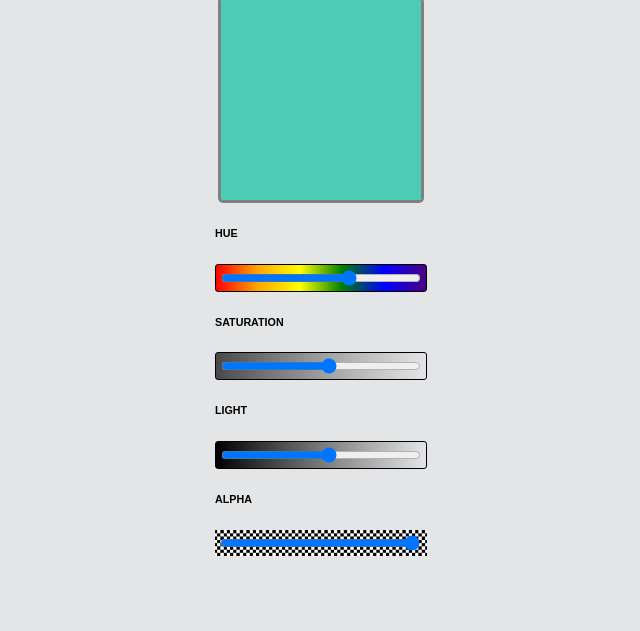
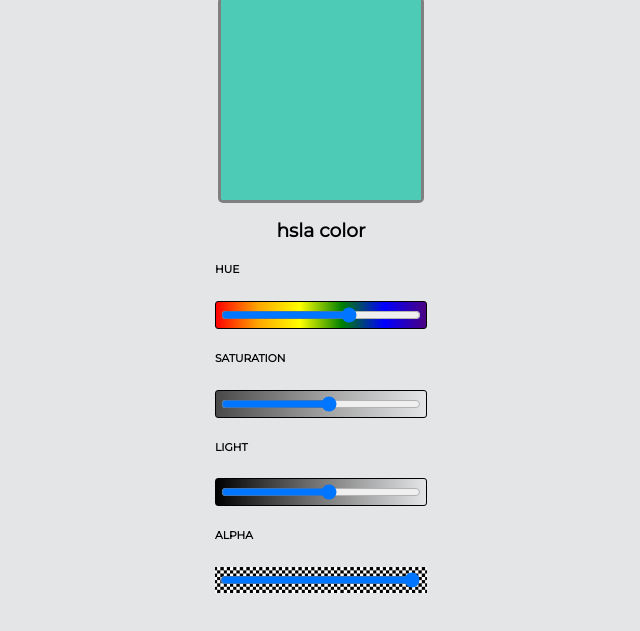
Before and after one commit to lizthrilla/color-picker, a website: page public/index.html in a window 1280 px wide. Shown: the part 115-746 px from the top of the page, without its empty margins (319-959 px from the left). Drawn offline with Linux system fonts and the light colour scheme.

Commit message:
before I fuck it up with the name changing thing

```diff
--- a/public/index.html
+++ b/public/index.html
@@ -5,6 +5,7 @@
     <meta name="viewport" content="width=device-width, user-scalable=no, minimum-scale=1.0, maximum-scale=1.0">
     <title>color picker</title>
     <link rel="stylesheet" href="/screen.css">
+    <link href="https://fonts.googleapis.com/css?family=Montserrat" rel="stylesheet">
   </head>
   <body>
     <h1>An HSL Color Picker</h1>
@@ -12,6 +13,7 @@
       <div class="swatch" style="background-color: hsla(170, 55%, 55%, 1)">
       </div>
     </div>
+    <h3 class="colorname">hsla color</h3>
 
     <form>
       <h6>HUE</h6>
--- a/public/screen.css
+++ b/public/screen.css
@@ -11,6 +11,7 @@ body {
   justify-content: center;
   padding: 1em;
   background-color: hsl(219, 6%, 90%);
+  font-family: 'Montserrat', sans-serif;
 }
 
 h1 {
@@ -35,6 +36,13 @@ h1 {
   height: 200px;
   width: 200px;
   border-radius: 1px;
+  margin-bottom: 1em;
+}
+
+h3 {
+  margin: auto;
+  text-align: center;
+  padding-top: 1em;
 }
 
 img {
```
